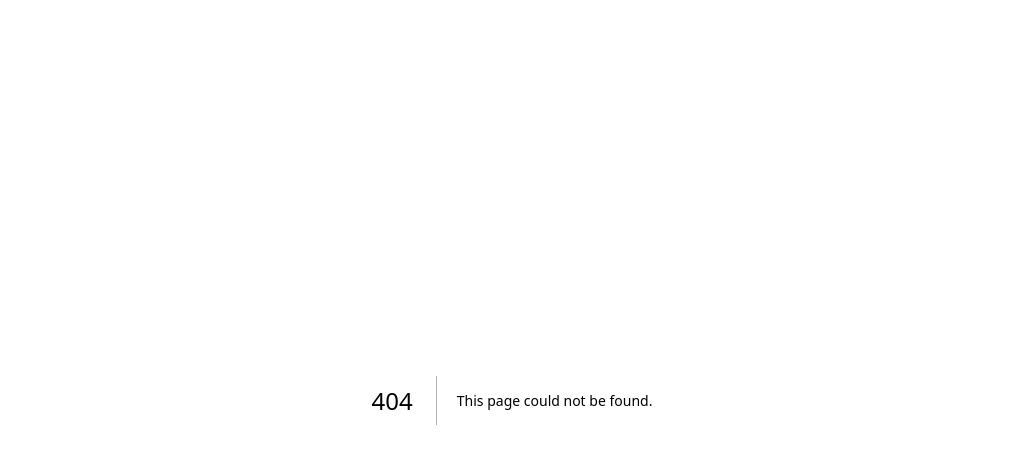
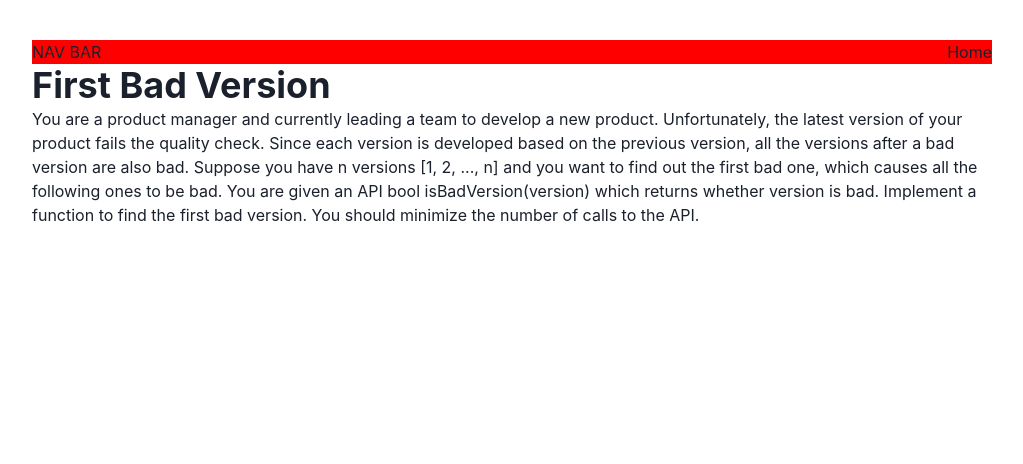
Before and after one commit to William-Schutte/leet-code-workbook, a Next.js app: page /problems/firstBadVersion in a window 1280 px wide. Before the commit this address had no page. Shown: the top 464 px of the page, without its empty margins (128-1151 px from the left). Built offline with nearby package versions, Linux system fonts and the light colour scheme.

Commit message:
problem: First Bad Version

```diff
--- /dev/null
+++ b/pages/problems/firstBadVersion/index.tsx
@@ -0,0 +1,21 @@
+import { Heading, Text } from "@chakra-ui/react";
+import Layout from "../../layout";
+
+export default function FirstBadVersion() {
+  return (
+    <Layout>
+      <Heading>First Bad Version</Heading>
+      <Text>
+        You are a product manager and currently leading a team to develop a new
+        product. Unfortunately, the latest version of your product fails the
+        quality check. Since each version is developed based on the previous
+        version, all the versions after a bad version are also bad. Suppose you
+        have n versions [1, 2, ..., n] and you want to find out the first bad
+        one, which causes all the following ones to be bad. You are given an API
+        bool isBadVersion(version) which returns whether version is bad.
+        Implement a function to find the first bad version. You should minimize
+        the number of calls to the API.
+      </Text>
+    </Layout>
+  );
+}
```
Also changed, not shown: pages/problems/firstBadVersion/work.js (added, +48 -0 lines).
